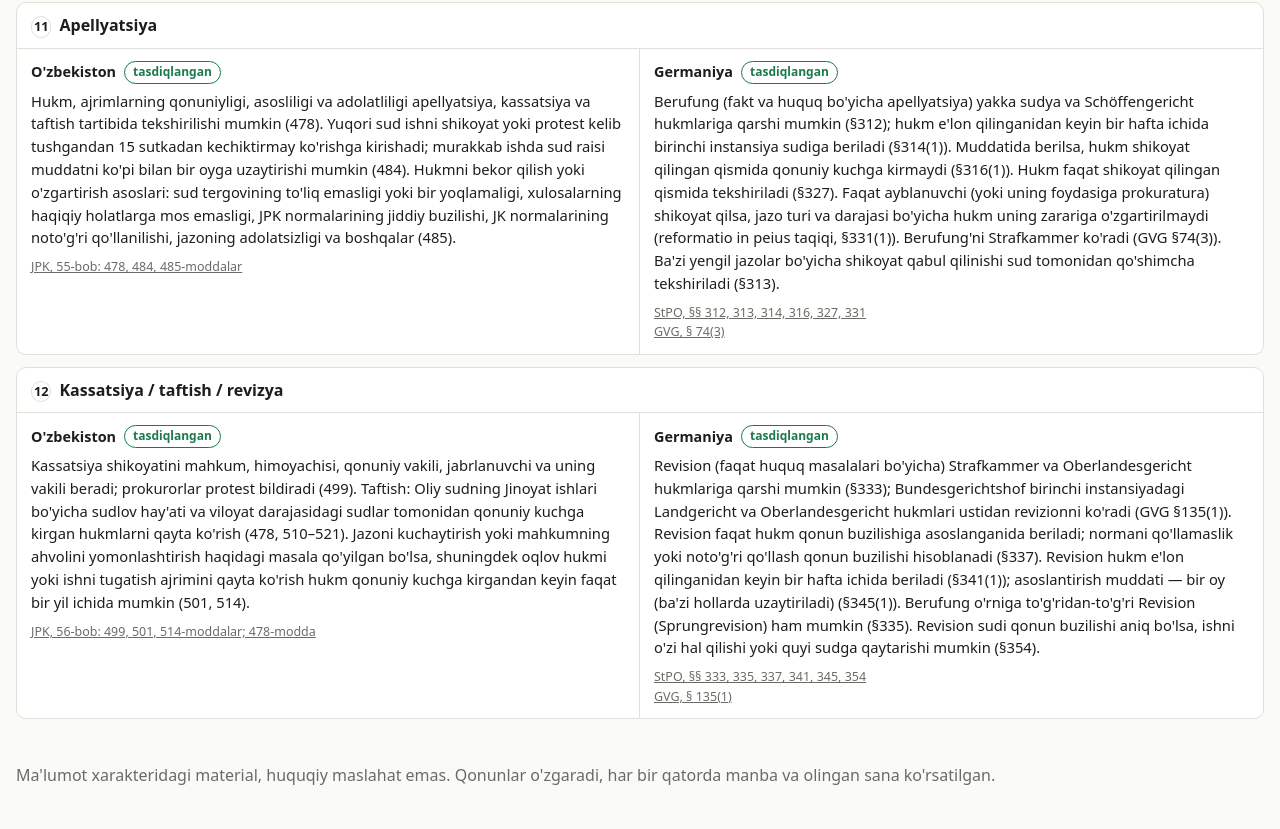
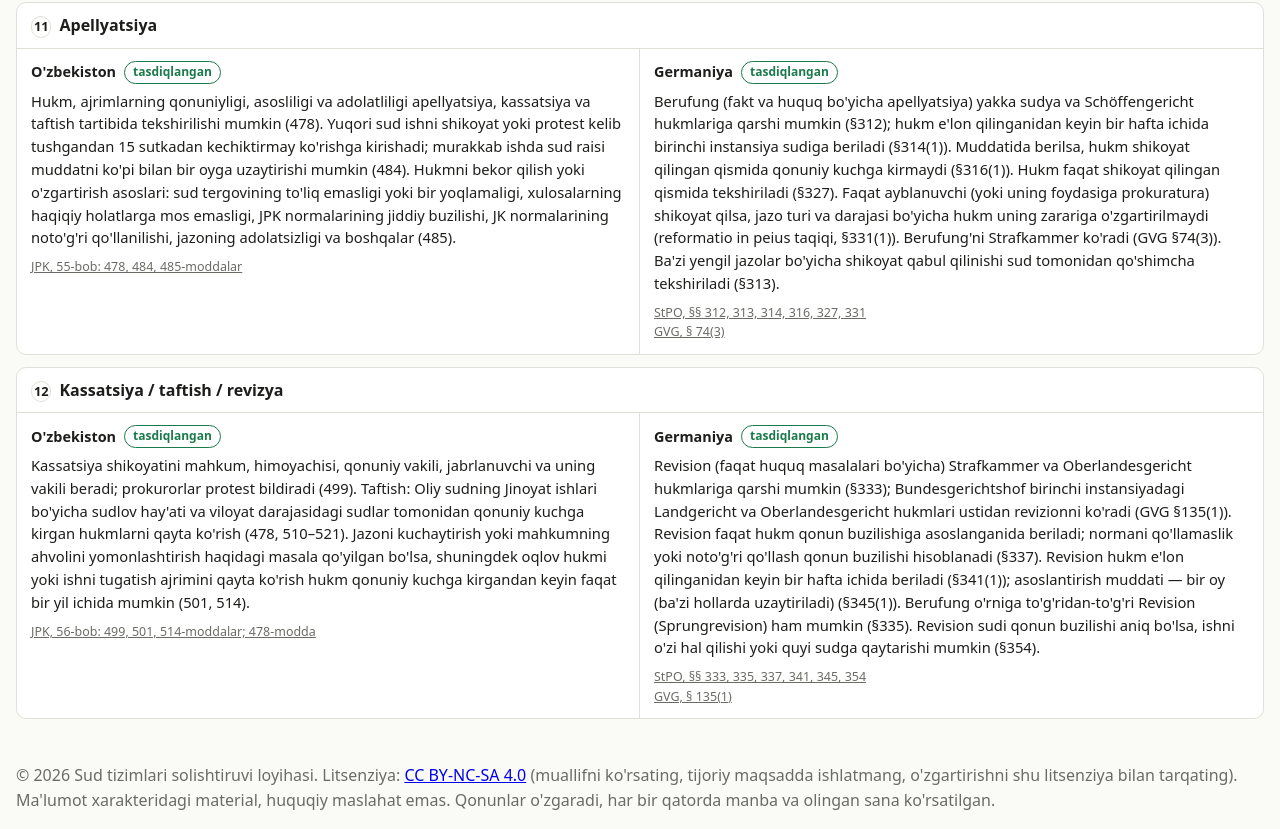
Before and after one commit to Ismoilov713/sources.uz, a plain HTML site: page index.html in a window 1280 px wide. Shown: the part 3822-4651 px from the top of the page. Before the commit the page ends 4626 px from the top, so only its background shows below. Drawn offline with Linux system fonts and the light colour scheme.

Commit message:
CC BY-NC-SA 4.0 litsenziyasi va muallif ko'rsatmasi qo'shildi
LICENSE (rasmiy matn), README bo'limi va sayt pastki qismida litsenziya havolasi. Muallif: Sud tizimlari solishtiruvi loyihasi.

Co-Authored-By: Claude Sonnet 5.5 <noreply@anthropic.com>

```diff
--- a/index.html
+++ b/index.html
@@ -37,6 +37,7 @@
   <div id="table"></div>
 </main>
 <footer>
+  <p>© 2026 Sud tizimlari solishtiruvi loyihasi. Litsenziya: <a href="https://creativecommons.org/licenses/by-nc-sa/4.0/" target="_blank" rel="noopener">CC BY-NC-SA 4.0</a> (muallifni ko'rsating, tijoriy maqsadda ishlatmang, o'zgartirishni shu litsenziya bilan tarqating).</p>
   <p>Ma'lumot xarakteridagi material, huquqiy maslahat emas. Qonunlar o'zgaradi, har bir qatorda manba va olingan sana ko'rsatilgan.</p>
 </footer>
 <script src="data/bundle.js"></script>
```
Also changed, not shown: 2 other files.
